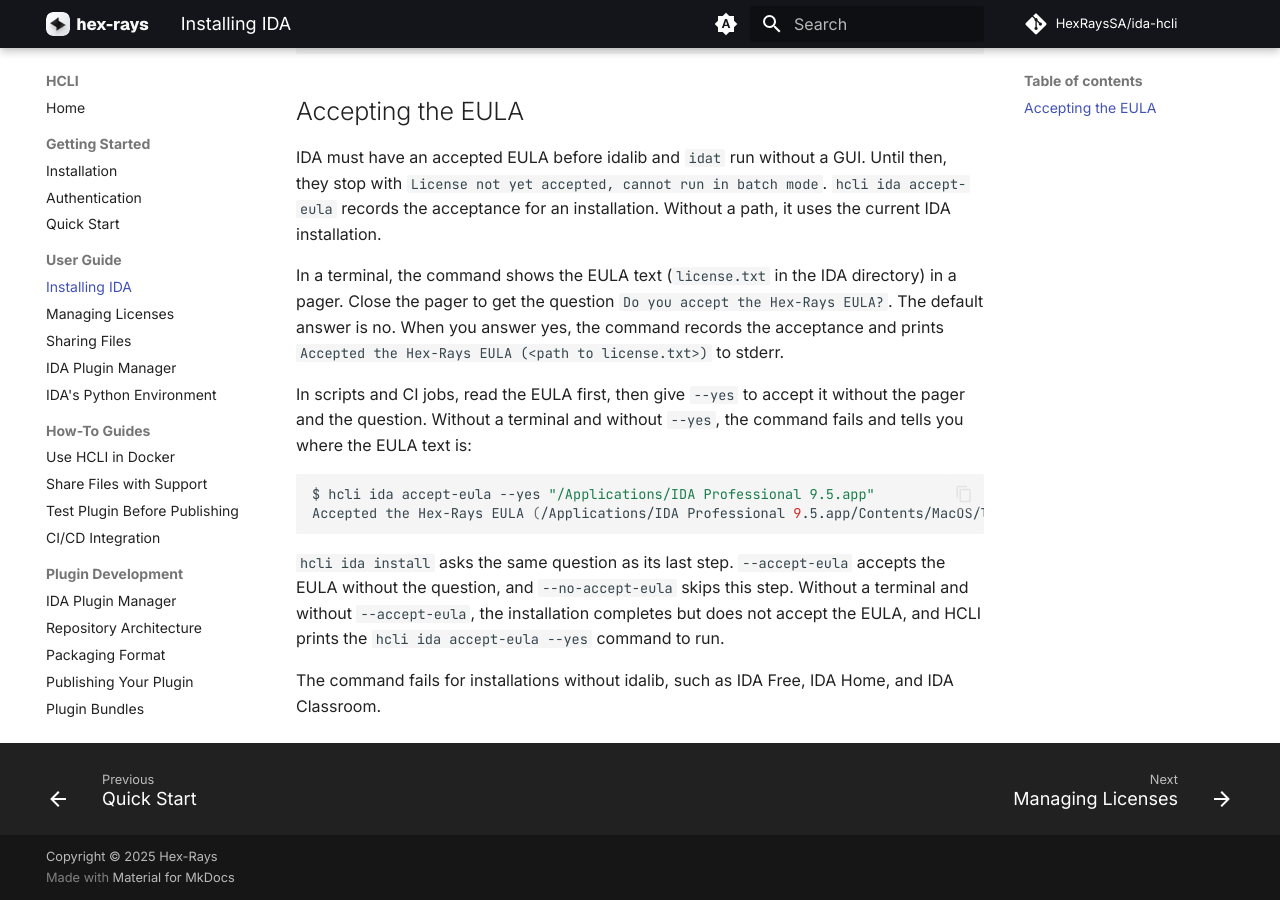
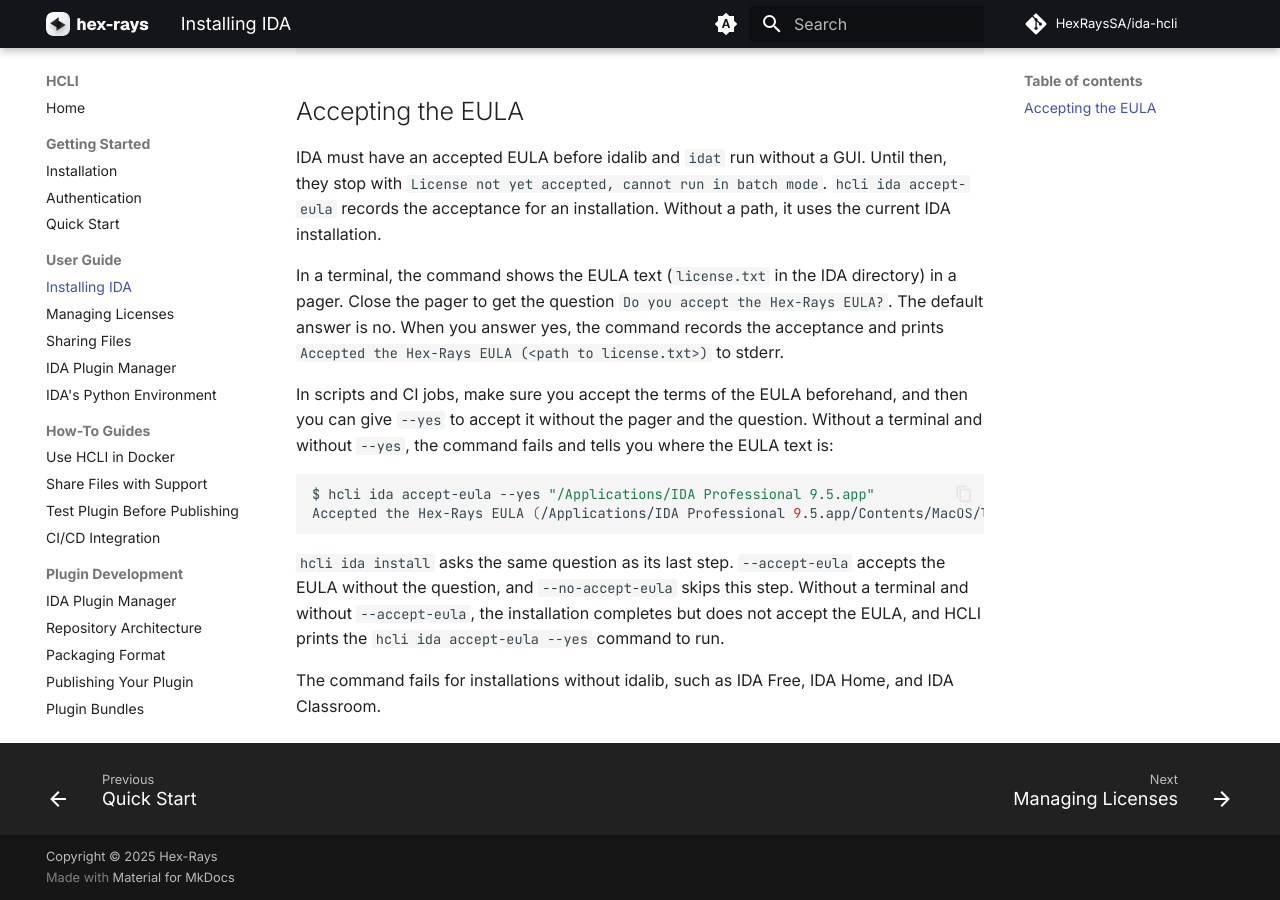
Before and after one commit to HexRaysSA/ida-hcli, an MkDocs documentation site: the page built from docs/user-guide/installing-ida.md, in a window 1280 px wide and 900 px high, scrolled down 3475 px. Built offline with MkDocs 1.6.1 and Material for MkDocs 9.7.7, drawn with Linux system fonts in a browser that asks for light colours; comment, search, counter and statistics services are not loaded.

Commit message:
docs(ida): reword the --yes advice for accept-eula
Co-Authored-By: Claude Opus 5.5 <noreply@anthropic.com>

````diff
--- a/docs/user-guide/installing-ida.md
+++ b/docs/user-guide/installing-ida.md
@@ -166,7 +166,7 @@ IDA must have an accepted EULA before idalib and `idat` run without a GUI. Until
 
 In a terminal, the command shows the EULA text (`license.txt` in the IDA directory) in a pager. Close the pager to get the question `Do you accept the Hex-Rays EULA?`. The default answer is no. When you answer yes, the command records the acceptance and prints `Accepted the Hex-Rays EULA (<path to license.txt>)` to stderr.
 
-In scripts and CI jobs, read the EULA first, then give `--yes` to accept it without the pager and the question. Without a terminal and without `--yes`, the command fails and tells you where the EULA text is:
+In scripts and CI jobs, make sure you accept the terms of the EULA beforehand, and then you can give `--yes` to accept it without the pager and the question. Without a terminal and without `--yes`, the command fails and tells you where the EULA text is:
 
 ```bash
 $ hcli ida accept-eula --yes "/Applications/IDA Professional 9.5.app"
````
